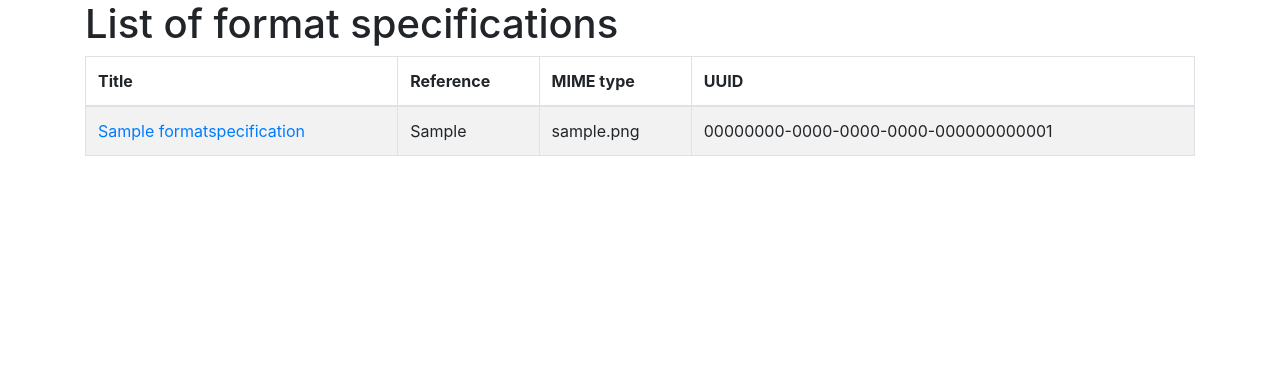
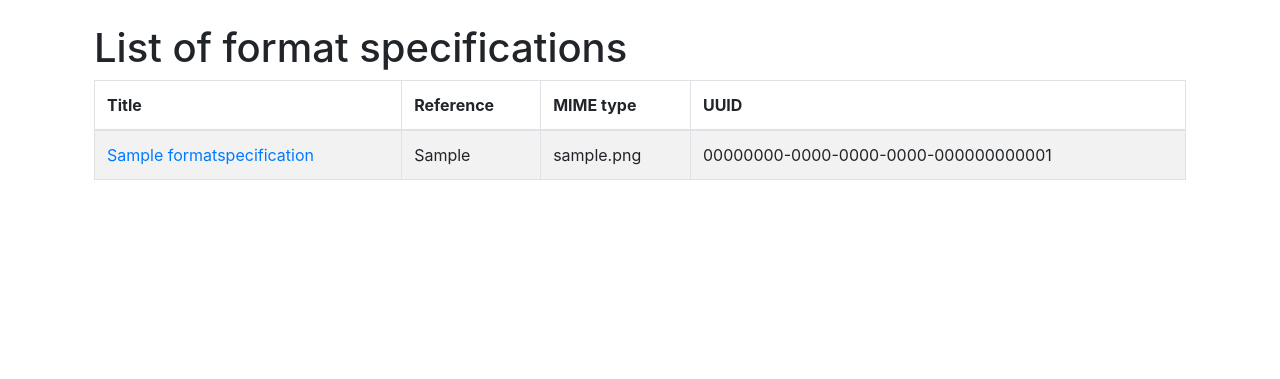
Before and after one commit to ziotom78/planck_insdb_demo, a Django app: page /browse/format_specs/ in a window 1280 px wide. Shown: the part 122-501 px from the top of the page. Run offline with Django 3.2, Linux system fonts and the light colour scheme; tables that the repository leaves empty hold one stand-in row (values such as "Sample post"); parts of the project's set-up code (start-up, migrations or seed data) failed here and were passed over; some libraries are stand-ins or nearby versions.

Commit message:
Add some space around the page contents

```diff
--- a/browse/templates/browse/base_generic.html
+++ b/browse/templates/browse/base_generic.html
@@ -70,7 +70,7 @@
     </div>
     </nav>
 
-    <div class="container">
+    <div class="container p-4">
       {% block body %}
       <p>This is the body of the page.</p>
       {% endblock %}
```
